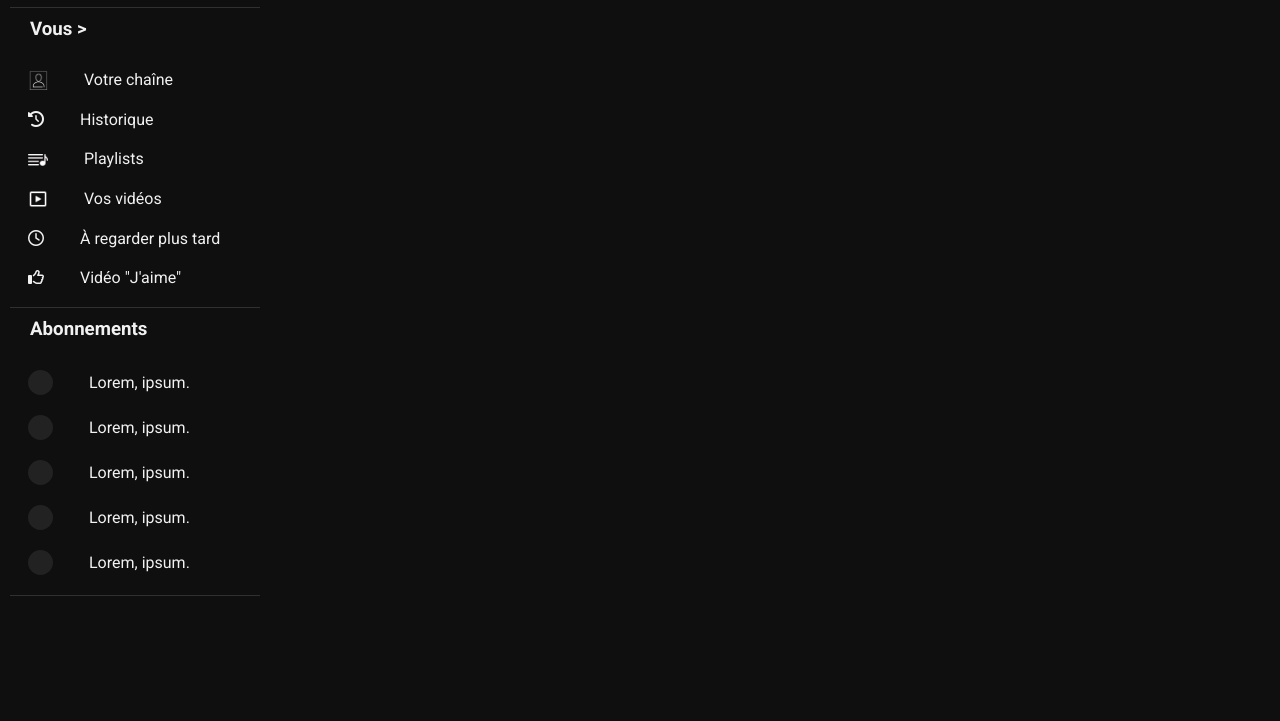
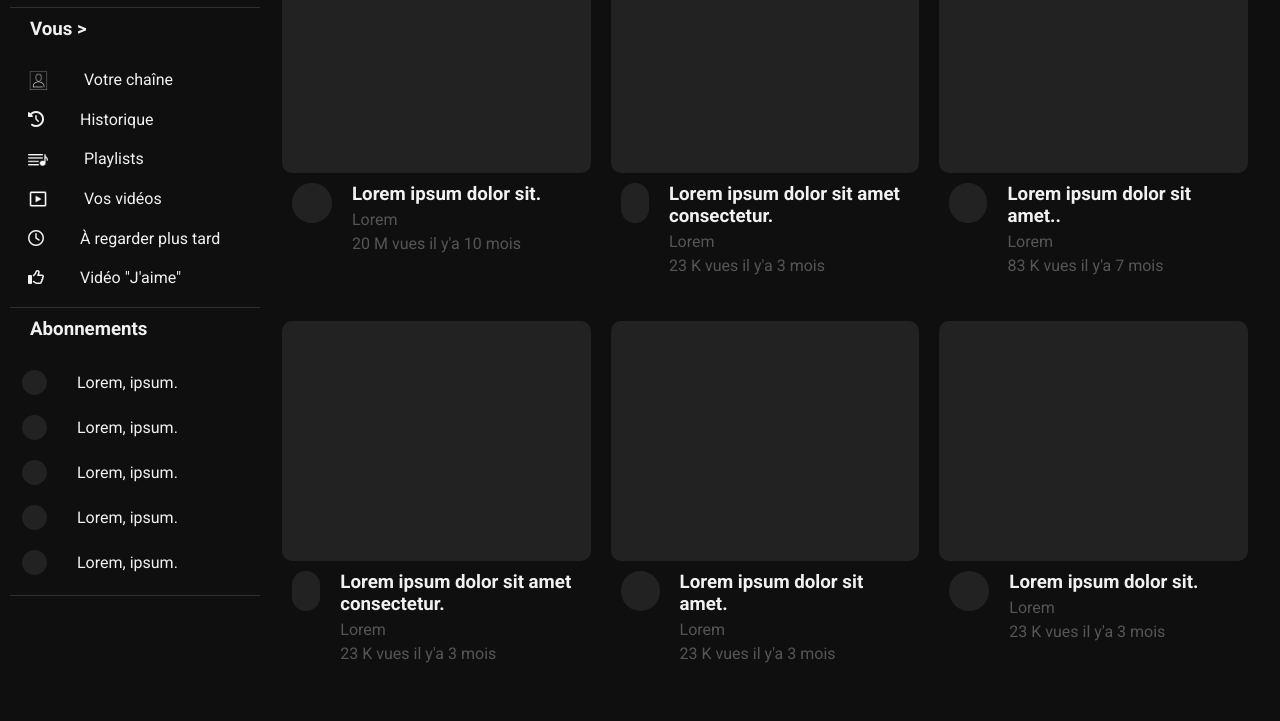
Before and after one commit to elyesszobli/YouTube-Redesign, a website: page index.html in a window 1280 px wide. Shown: the part 200-921 px from the top of the page. Before the commit the page ends 868 px from the top, so only its background shows below. Drawn offline with Linux system fonts and the light colour scheme.

Commit message:
mise en place du video et la description

```diff
--- a/index.html
+++ b/index.html
@@ -113,7 +113,73 @@
                     <li>React</li>
                 </ul>
             </div>
-            <div class="video-content">
+            <div class="videos-container">
+                <div class="video-content">
+                    <div class="video"></div>
+                    <div class="description">
+                        <div class="profil"></div>
+                        <div class="desc-video">
+                            <h3 class="title">Lorem ipsum dolor sit.</h3>
+                            <p>Lorem</p>
+                            <p>20 M vues il y'a 10 mois</p>
+                        </div>
+                    </div>
+                </div>
+                <div class="video-content">
+                    <div class="video"></div>
+                    <div class="description">
+                        <div class="profil"></div>
+                        <div class="desc-video">
+                            <h3 class="title">Lorem ipsum dolor sit amet consectetur.</h3>
+                            <p>Lorem</p>
+                            <p>23 K vues il y'a 3 mois</p>
+                        </div>
+                    </div>
+                </div>
+                <div class="video-content">
+                    <div class="video"></div>
+                    <div class="description">
+                        <div class="profil"></div>
+                        <div class="desc-video">
+                            <h3 class="title">Lorem ipsum dolor sit amet..</h3>
+                            <p>Lorem</p>
+                            <p>83 K vues il y'a 7 mois</p>
+                        </div>
+                    </div>
+                </div>
+                <div class="video-content">
+                    <div class="video"></div>
+                    <div class="description">
+                        <div class="profil"></div>
+                        <div class="desc-video">
+                            <h3 class="title">Lorem ipsum dolor sit amet consectetur.</h3>
+                            <p>Lorem</p>
+                            <p>23 K vues il y'a 3 mois</p>
+                        </div>
+                    </div>
+                </div>
+                <div class="video-content">
+                    <div class="video"></div>
+                    <div class="description">
+                        <div class="profil"></div>
+                        <div class="desc-video">
+                            <h3 class="title">Lorem ipsum dolor sit amet.</h3>
+                            <p>Lorem</p>
+                            <p>23 K vues il y'a 3 mois</p>
+                        </div>
+                    </div>
+                </div>
+                <div class="video-content">
+                    <div class="video"></div>
+                    <div class="description">
+                        <div class="profil"></div>
+                        <div class="desc-video">
+                            <h3 class="title">Lorem ipsum dolor sit.</h3>
+                            <p>Lorem</p>
+                            <p>23 K vues il y'a 3 mois</p>
+                        </div>
+                    </div>
+                </div>
 
             </div>
         </main>
--- a/scss/_classes.scss
+++ b/scss/_classes.scss
@@ -1,3 +1,12 @@
+.profil{
+    width: 40px;
+    height: 40px;
+    border-radius: 50px;
+    background: var(--seconde);
+    margin: 0 1rem;
+
+}
+
 .title{
     font-weight: 600;
 }
--- a/scss/style.scss
+++ b/scss/style.scss
@@ -85,14 +85,7 @@ header{
             flex-flow: row;
             align-items: center;
 
-            .profil{
-                width: 40px;
-                height: 40px;
-                border-radius: 50px;
-                background: var(--seconde);
-                margin: 0 1rem;
 
-            }
             i{
                 margin: 0 1rem;
             }
@@ -129,14 +122,16 @@ aside{
             height: 25px;
             border-radius: 50%;
             background: var(--seconde);
+            margin: 1rem 1.2rem;
         }
         div{
             display: flex;
             flex-flow: row;
             align-items: center;
-            img , i , p , .subs-profil{
+            img , i , p {
                 margin: 1rem 1.8rem;
             }
+
         }
         div:last-child{
             margin-bottom: 1rem;
@@ -162,4 +157,37 @@ main{
         }
 
     }
+    .videos-container{
+        padding: 1.2rem;
+        height: 100vh;
+        display: grid;
+        grid-template-rows: 1fr 1fr;
+        grid-template-columns: 1fr 1fr 1fr;
+        .video-content{
+            margin: 1rem;
+            .video{
+                width: 100%;
+                height: 30vh;
+                background: var(--seconde);
+                border-radius: 10px;
+            }
+            .description{
+                display: flex ;
+                flex-flow: row;
+                .profil{
+                    margin: 1rem;
+                }
+                .desc-video{
+                    padding: 0 1rem;
+                    p{
+
+                        color: #555;
+                    }
+                    h3,p{
+                        margin-bottom: -5px;
+                    }
+                }
+            }
+        }
+    }
 }
```
Also changed, not shown: css/style.css, 1 other file.
